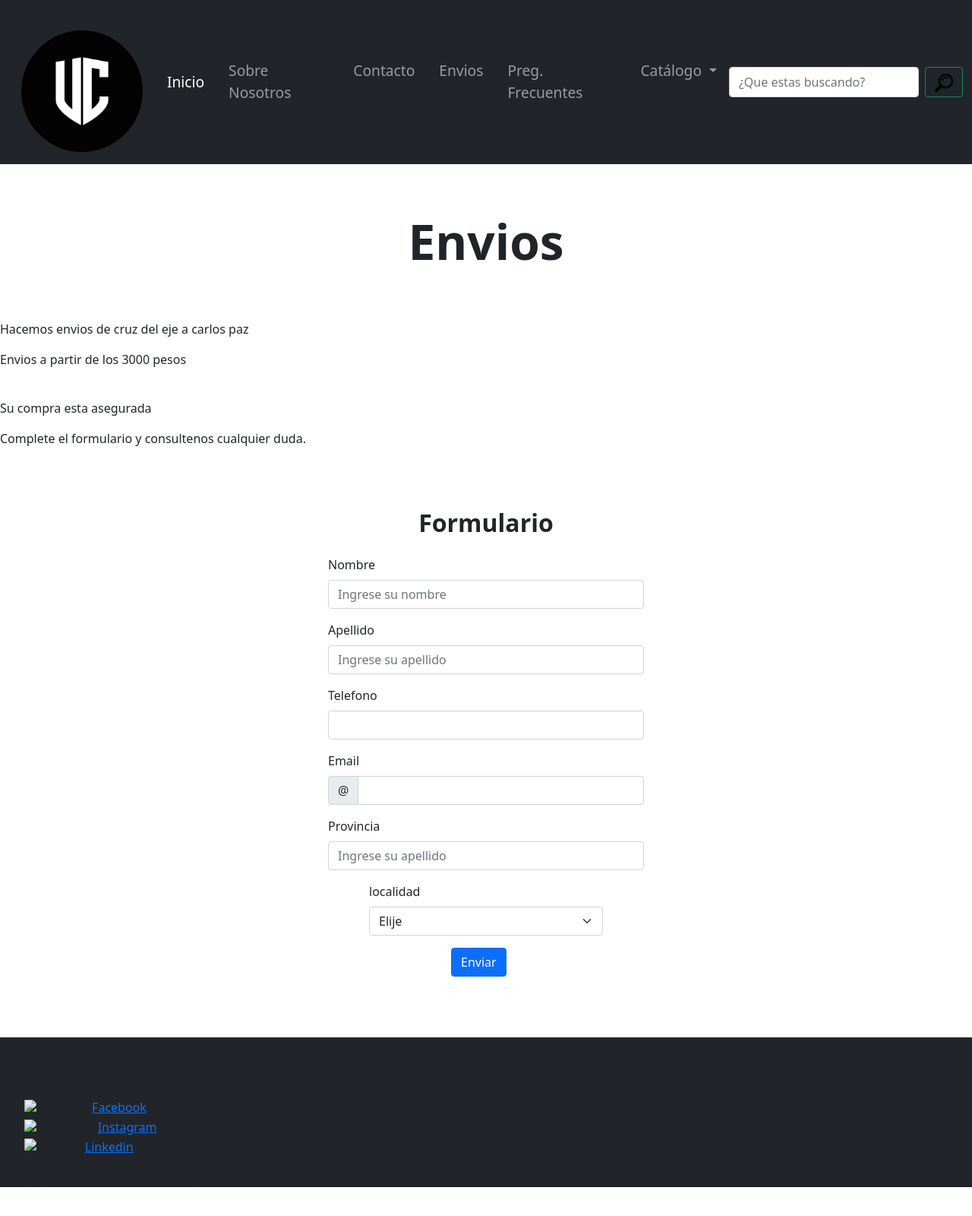
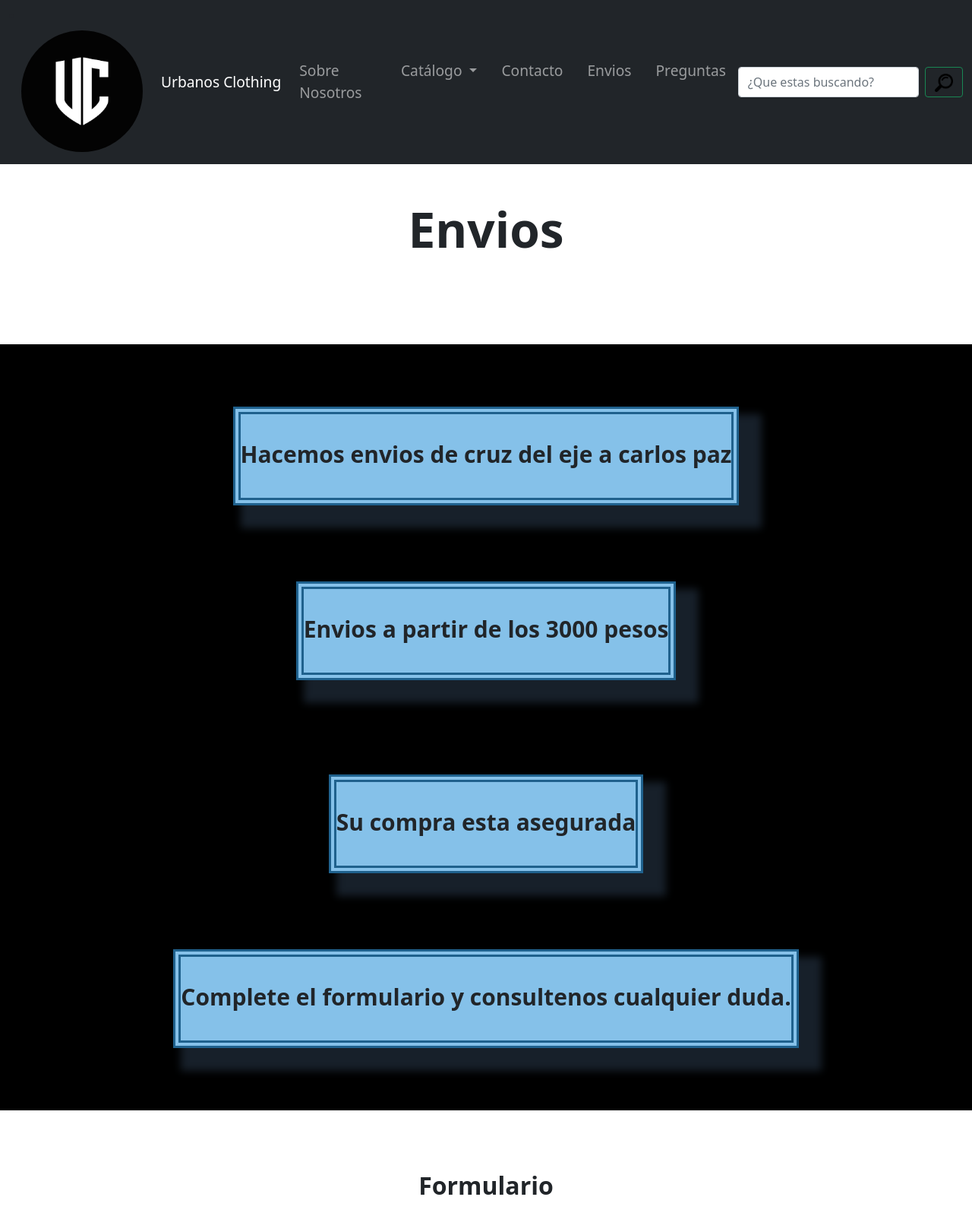
Before and after one commit to Santi1994r/urbanos_clothing-ruiz, a plain HTML site: page envios.html in a window 1280 px wide. Shown: the top 1600 px of the page at 76% size. Before the commit the page ends 1578 px from the top, so only its background shows below. Drawn offline with nearby package versions, Linux system fonts and the light colour scheme; files whose address does not match are found by name.

Commit message:
Termine de hacer los cambios para cada archivo que agregue

```diff
--- a/envios.html
+++ b/envios.html
@@ -11,7 +11,7 @@
         integrity="sha384-1BmE4kWBq78iYhFldvKuhfTAU6auU8tT94WrHftjDbrCEXSU1oBoqyl2QvZ6jIW3" crossorigin="anonymous">
     <!-- ------------------link para vicular con css-------------------- -->
     <link rel="stylesheet" href="style.css">
-    <title>Envios</title>
+    <title>Urbanos Clothing/Envios</title>
 </head>
 
 <body>
@@ -22,7 +22,7 @@
                 <li class="nav-item widthLogo">
                     <a class="nav-link" href="index.html"><img src=".//img/logo.png" alt="logo"></a>
                 </li>
-                <a class="navbar-brand btn-outline-success header" href="index.html">Inicio</a>
+                <a class="navbar-brand btn-outline-success header" href="index.html">Urbanos Clothing</a>
                 <button class="navbar-toggler" type="button" data-bs-toggle="collapse"
                     data-bs-target="#navbarSupportedContent" aria-controls="navbarSupportedContent"
                     aria-expanded="false" aria-label="Toggle navigation">
@@ -34,15 +34,6 @@
                             <a class="nav-link btn-outline-success header" aria-current="page"
                                 href="index.html#sobreNosotros">Sobre
                                 Nosotros</a>
-                        </li>
-                        <li class="nav-item">
-                            <a class="nav-link btn-outline-success header" href="contacto.html">Contacto</a>
-                        </li>
-                        <li class="nav-item">
-                            <a class="nav-link btn-outline-success header" href="envios.html">Envios</a>
-                        </li>
-                        <li class="nav-item">
-                            <a class="nav-link btn-outline-success header" href="preguntas.html">Preg. Frecuentes</a>
                         </li>
                         <li class="nav-item dropdown">
                             <a class="nav-link dropdown-toggle btn-outline-success header" href="#" id="navbarDropdown"
@@ -58,6 +49,16 @@
                                 </li>
                                 <li><a class="dropdown-item" href="catalogo.html">Catalogo</a></li>
                             </ul>
+                        </li>
+                        <li class="nav-item">
+                            <a class="nav-link btn-outline-success header" aria-current="page"
+                                href="contacto.html">Contacto</a>
+                        </li><li class="nav-item">
+                            <a class="nav-link btn-outline-success header" aria-current="page"
+                                href="envios.html">Envios</a>
+                        </li><li class="nav-item">
+                            <a class="nav-link btn-outline-success header" aria-current="page"
+                                href="preguntas.html">Preguntas</a>
                         </li>
 
                     </ul>
@@ -92,6 +93,7 @@
     </section>
     <!-- ------------------REPITO FORMULARIO CON BOOTSTRAP------------------------- -->
     <section>
+        <div class="container">
             <form class="row g-3 needs-validation columna" id="formulario" novalidate>
                 <h3>Formulario</h3>
                 <div class="col-md-4 position-relative">
@@ -157,31 +159,42 @@
                         Please select a valid state.
                     </div>
                 </div>
-
                 <div class="col-1">
                     <button class="btn btn-primary" type="submit">Enviar</button>
                 </div>
             </form>
+        </div>
     </section>
     <!-- ---------------------footer-------------------------------------- -->
-    <footer class="footer bg-dark">
+    <footer>
+        <div class="container p-4 bg-dark footer" >
+            <div class="row">
+                <div class="col text-center">
                     <p>Copyright:Todos los derechos reservados</p>
-        <p class="redes2">Seguinos en nuestras redes</p>
-        <ul class="cajaRedes">
-            <li class="redes">
-                <img src=".//img/facebook.png" alt="facebook">
-                <a href="https://www.facebook.com/" target="blank">Facebook</a>
-            </li>
-            <li class="redes">
-                <img src=".//img/instagram.png" alt="instagram">
-                <a href="https://www.instagram.com/" target="blank">Instagram</a>
-            </li>
-            <li class="redes">
-                <img src=".//img/linkedin.png" alt="linkedin">
-                <a href="https://www.linkedin.com/" target="blank">Linkedin</a>
-            </li>
-        </ul>
-        <p class="creador">Esta página fue creada por: Santiago Ruiz</p>
+                </div>
+            </div>
+            <div class="row">
+                <div class="col text-center">
+                    <p>Seguinos en nuestras redes</p>
+                </div>
+            </div>
+            <div class="row">
+                <div class="col text-center red">
+                    <a href="https://www.facebook.com/" target="blank"><img class="mx-2" src=".//img/facebook.png"
+                            alt="facebook">Facebook</a>
+                    <a href="https://www.instagram.com/" target="blank"><img class="mx-2" src=".//img/instagram.png"
+                            alt="instagram">Instagram</a>
+                    <a href="https://www.linkedin.com/" target="blank"><img class="mx-2" src=".//img/linkedin.png"
+                            alt="linkedin">Linkedin</a>
+                </div>
+            </div>
+            <div class="row">
+                <div class="col text-center my-3">
+                    <p>Esta página fue creada por: Santiago Ruiz</p>
+                </div>
+            </div>
+
+        </div>
     </footer>
 
 
--- a/style.css
+++ b/style.css
@@ -18,7 +18,6 @@
 /*agregue un borde al inicio, etc del mismo color que envuelve la lupa de enviar*/
 .header {
     border-radius: .5rem;
-    padding: .5rem;
     margin: .5rem;
     font-size: 1.2rem;
 }
@@ -182,9 +181,71 @@
     justify-content: center;
 }
 
+/*--------------------------PAGINA DE CONTACTOS-------------------------------------*/
+.contacContainer {
+    display: flex;
+    flex-direction: column;
+    align-items: center;
+}
 
+.contac {
+    font-size: 4rem;
+    font-weight: bold;
+    margin: 2rem 0 6rem 0;
+}
 
+.datos li {
+    display: flex;
+    padding: .5rem;
+    font-size: 1.5rem;
+}
 
+.subtA {
+    font-size: 2.5rem;
+    margin-top: 3.5rem;
+    margin-bottom: 2rem;
+}
+
+.mapa {
+    width: 50%;
+}
+
+/*----------------------ENVIOS---------------------------*/
+.bgColor{
+    background-color: #000;
+    padding: 2rem;
+}
+.envios {
+    text-align: center;
+    font-size: 60px;
+    padding: .5em;
+    margin: 1em;
+}
+
+.contCarteles{
+    display: flex;
+    flex-direction: column;
+    align-items: center;
+    width: 100%
+}
+
+.carteles {
+    font-size: 100px;
+    background-color: #85C1E9;
+    display: inline-block;
+    height: 130px;
+    border: 10px double #1F618D;
+    margin: 50px 30px;
+    box-shadow: 20px 20px 10px 10px #17202A;
+}
+.letras{
+    padding-top:1em;
+    font-weight: bold;
+}
+
+article p {
+    font-size: 30px;
+}
 
 
 
@@ -238,7 +299,13 @@
         align-items: center;
     }
 
+    /*Mapa de google*/
+    .mapa {
+        width: 90%;
+    }
 
-
+    .cajaMedidas img{
+        width: 80%;
+    }
 
 }
```
Also changed, not shown: catalogo.html (+10 -0 lines), contacto.html (+47 -30 lines), index.html (+10 -0 lines), preguntas.html (+42 -30 lines). Lines whose indentation alone changed are shown as unchanged.
